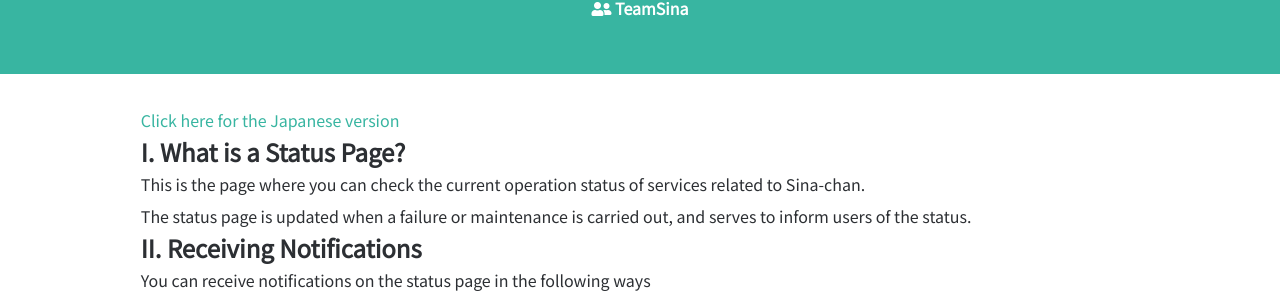
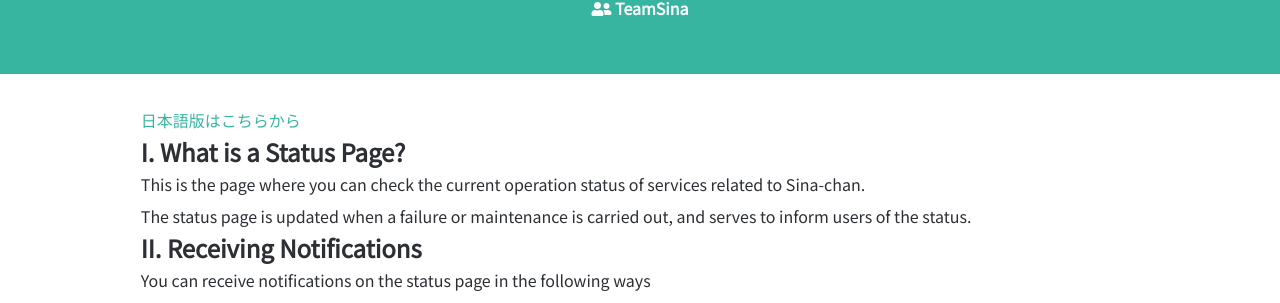
Before and after one commit to SinaKitagami/sinakitagami.github.io, a Jekyll site: the page built from statuspage-en.md, in a window 1280 px wide and 900 px high. Shown: the part 204-507 px from the top of the window. Built offline with Jekyll 4.4.1, drawn with Linux system fonts in a browser that asks for light colours; nearby versions of some CDN libraries; a script that is not in the unit is left out.

Commit message:
statuspage-en.md を更新

```diff
--- a/statuspage-en.md
+++ b/statuspage-en.md
@@ -4,7 +4,7 @@
 author: TeamSina
 
 ---
-<a href="{{site.url}}/statuspage" class="a-orange">Click here for the Japanese version</a><br>
+<a href="{{site.url}}/statuspage" class="a-orange">日本語版はこちらから</a><br>
 ## I. What is a Status Page?
 
 This is the page where you can check the current operation status of services related to Sina-chan.
```
